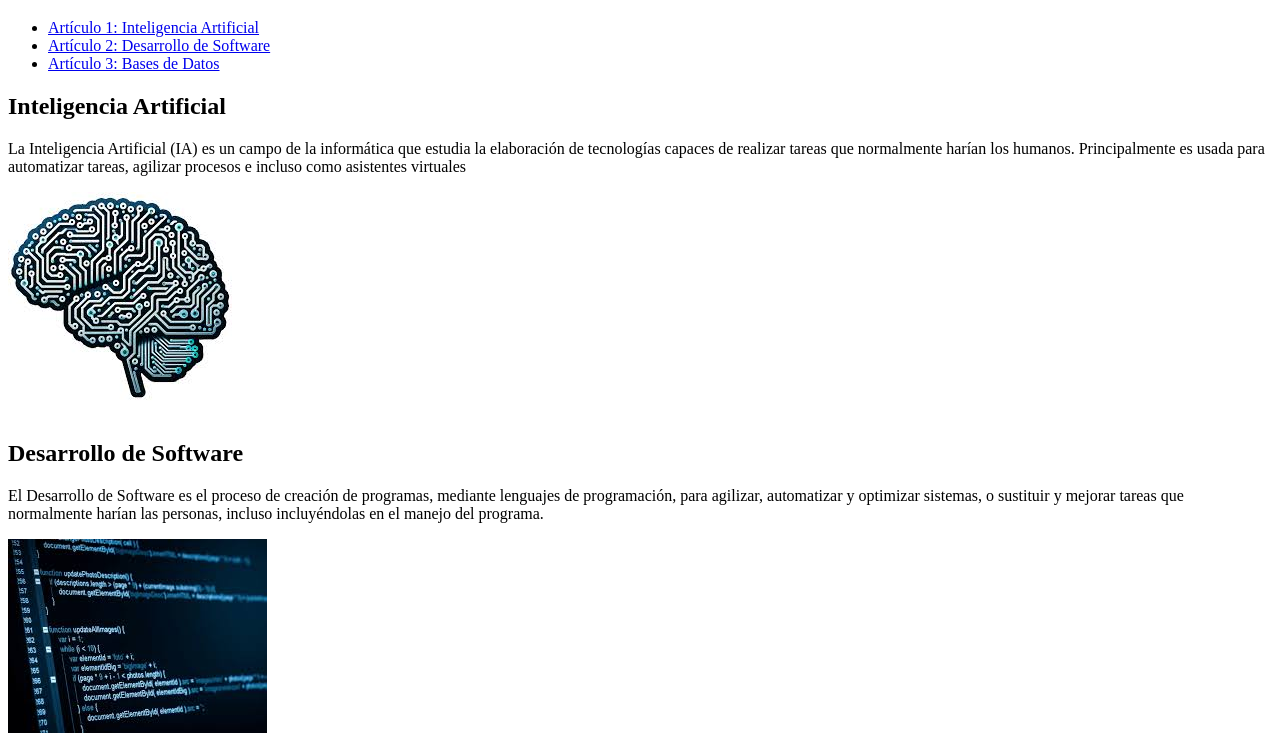
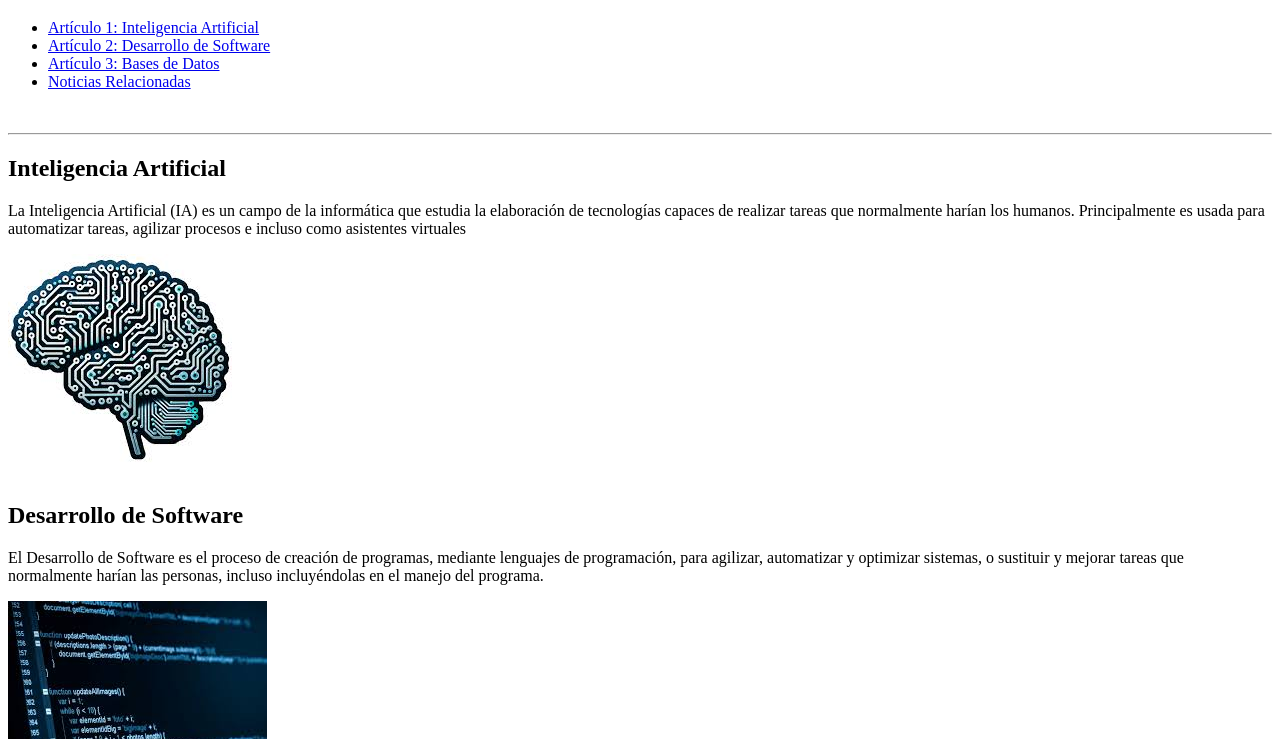
Before and after one commit to saulocaceresg/Laboratorio5IDWEB-HTML5-p3-Sem-ntico, a plain HTML site: page index.html in a window 1280 px wide. Shown: the part 61-800 px from the top of the page. Drawn offline with Linux system fonts and the light colour scheme.

Commit message:
Commit 10: menú de la cabecera del index.html relacionado con 'noticias relacionadas'

```diff
--- a/index.html
+++ b/index.html
@@ -14,10 +14,12 @@
                 <li><a href="#art1">Artículo 1: Inteligencia Artificial</a></li>
                 <li><a href="#art2">Artículo 2: Desarrollo de Software</a></li>
                 <li><a href="#art3">Artículo 3: Bases de Datos</a></li>
+                <li><a href="#adicional">Noticias Relacionadas</a></li>
             </ul>
         </nav>
     </header>
 
+    <br><hr>
     <!-- Contenido main con 3 artículos -->
     <main>
         <article id="art1">
@@ -42,6 +44,7 @@
             <img src="recursos/basesdatos.jpg" alt="Bases de Datos" style="height: 200px;">
         </article>
 
+        <br><hr><br>
         <!-- Barra lateral -->
         <aside id="adicional">
             <h1><a href="noticias.html">Noticias relacionadas</a></h1>
@@ -63,6 +66,7 @@
         </aside>
     </main>
 
+    <br><hr><br>
     <!-- Pie de página -->
     <footer>
         <p>&copy; 2025 Laboratorio de Introducción al Desarrollo Web. Todos los Derechos Reservados.</p>
```
